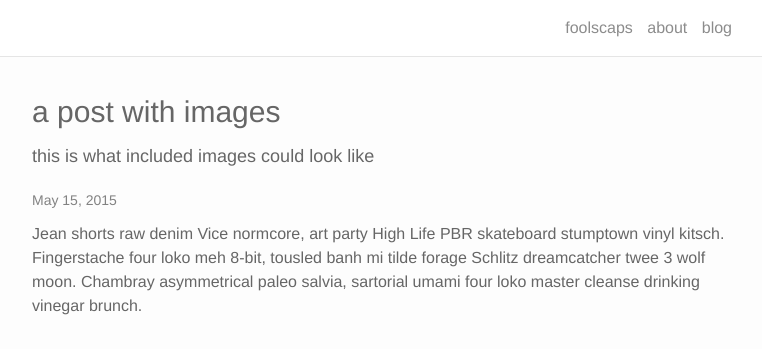
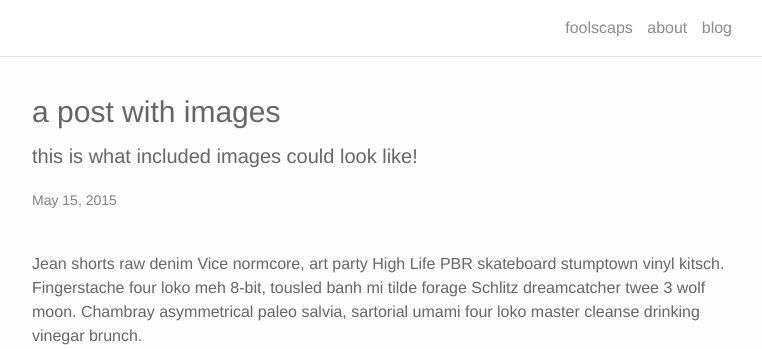
Before and after one commit to foolscaps/foolscaps.github.io, a Jekyll site: the page built from _posts/2015-05-15-SamplePostImage.markdown, in a window 1280 px wide and 900 px high, cut to the strip 0-349 px from the top of the window. Shown: the whole strip, without its empty margins (258-1020 px from the left). Built offline with Jekyll 4.4.1, drawn with Linux system fonts in a browser that asks for light colours; nearby versions of some CDN libraries.

Commit message:
Update post.html

```diff
--- a/_layouts/post.html
+++ b/_layouts/post.html
@@ -3,13 +3,14 @@
 ---
 <div class="post">
 
+ <article class="post-content">
  <!-- <header class="page-heading"> -->
     <h3 class="page-title">{{ page.title }}</h3>
-    <h4 class="page-description">{{ page.description }}</h4>
+    <h4 class="page-description">{{ page.description }}!</h4>
     <p class="post-meta">{{ page.date | date: "%B %-d, %Y" }}{% if page.author %} • {{ page.author }}{% endif %}{% if page.meta %} • {{ page.meta }}{% endif %}</p>
  <!-- </header> -->
 
-  <article class="post-content">
+
     {{ content }}
   </article>
 
```
